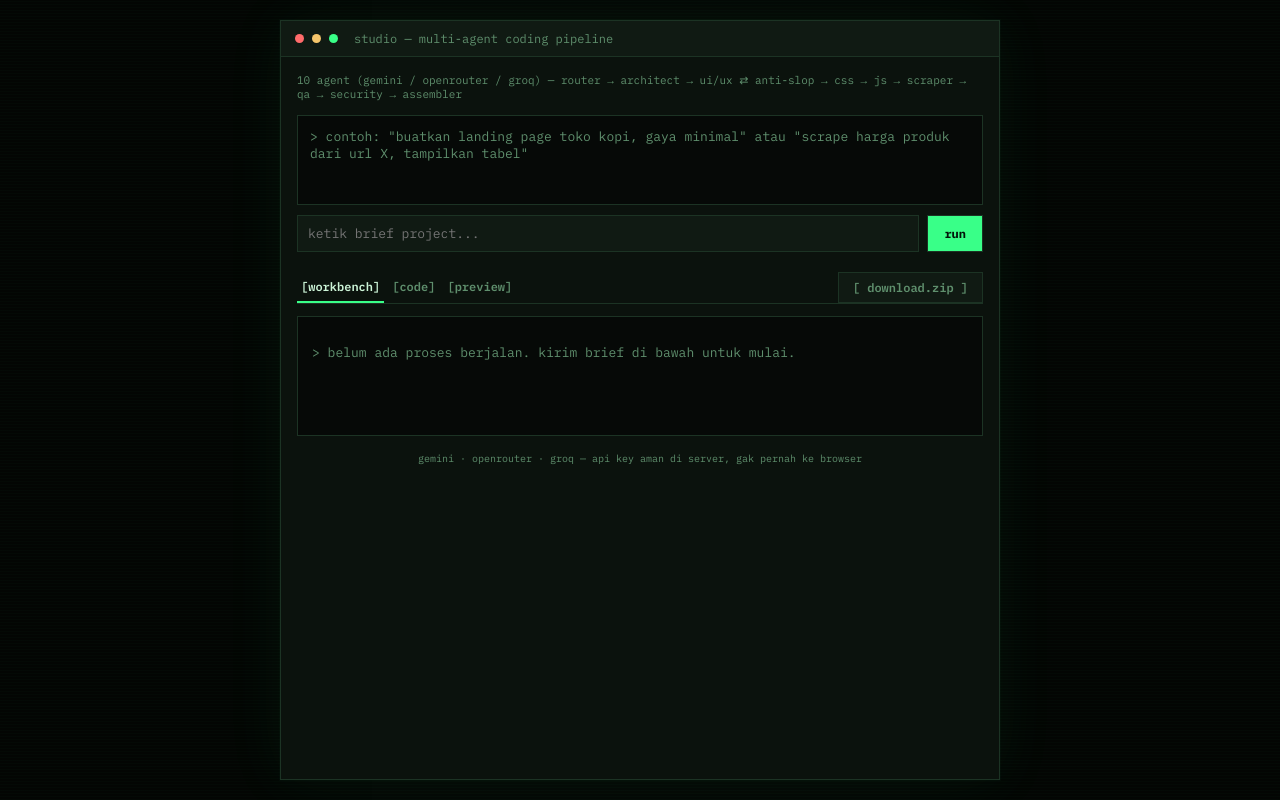
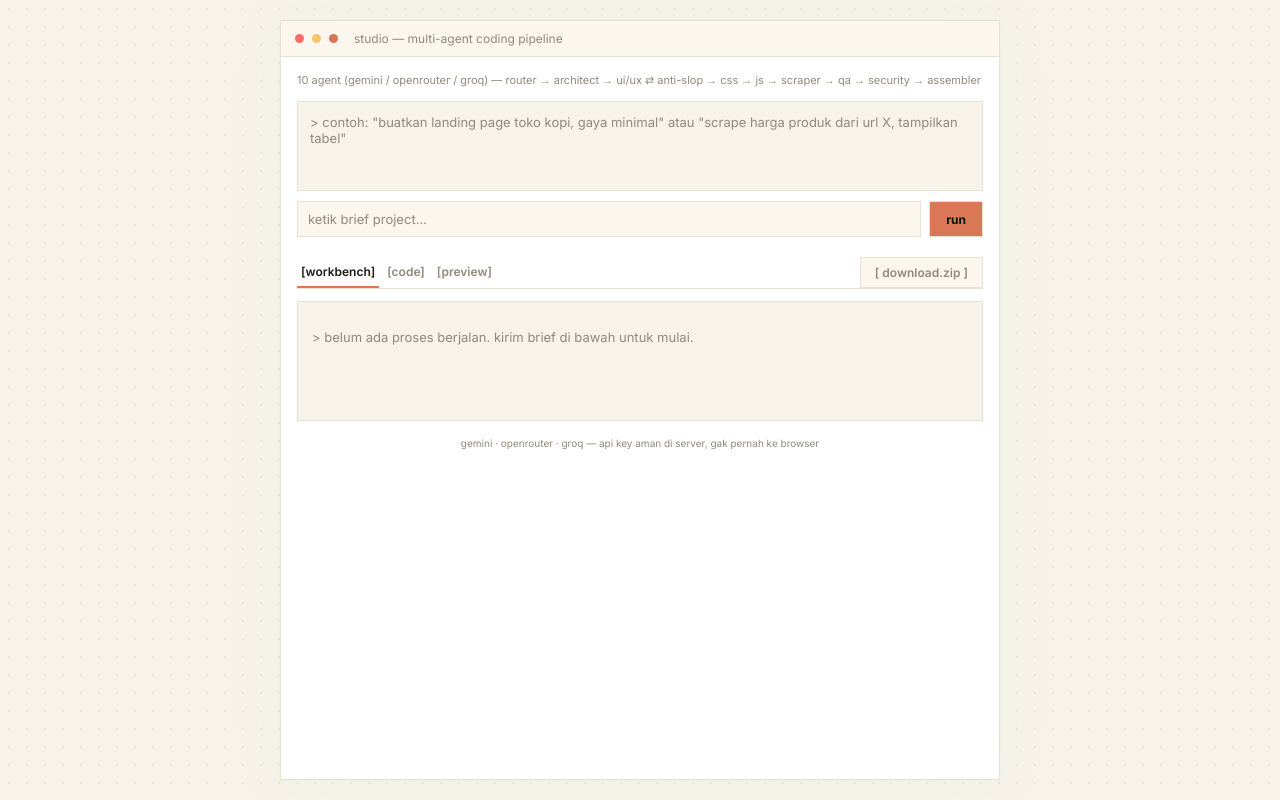
Before and after one commit to AlanAkmil/HidakaAiStudio, a Next.js app: page / in a window 1280 px wide. Built offline with nearby package versions, Linux system fonts and the light colour scheme.

Commit message:
update app/globals.css

```diff
--- a/app/globals.css
+++ b/app/globals.css
@@ -1,16 +1,17 @@
-@import url("https://fonts.googleapis.com/css2?family=IBM+Plex+Mono:wght@400;500;600;700&display=swap");
+@import url("https://fonts.googleapis.com/css2?family=Inter:wght@400;500;600;700;800&family=IBM+Plex+Mono:wght@400;500;600&display=swap");
 
 :root {
-  --bg: #060907;
-  --panel: #0b120d;
-  --panel-raised: #101a13;
-  --scan: rgba(57, 255, 136, 0.035);
-  --text: #cdf5d8;
-  --text-muted: #5f8f6d;
-  --accent: #39ff88;
-  --accent-dim: #1c6b3c;
-  --error: #ff6b6b;
-  --border: #1c3324;
+  --bg: #f7f2ea;
+  --panel: #ffffff;
+  --panel-raised: #fbf7ef;
+  --dot: rgba(28, 22, 15, 0.06);
+  --text: #201a12;
+  --text-muted: #918a7c;
+  --accent: #d97757;
+  --accent-soft: #f3ddd2;
+  --success: #6f8f5c;
+  --error: #c2472f;
+  --border: #e9e1d2;
 }
 
 * {
@@ -22,10 +23,17 @@ body {
   margin: 0;
   padding: 0;
   min-height: 100%;
-  background: #030503;
+  background: var(--bg);
   color: var(--text);
+  font-family: "Inter", system-ui, sans-serif;
+  background-image: radial-gradient(var(--dot) 1px, transparent 1px);
+  background-size: 18px 18px;
+}
+
+code,
+pre,
+.mono {
   font-family: "IBM Plex Mono", ui-monospace, monospace;
-  background-image: repeating-linear-gradient(0deg, var(--scan) 0px, transparent 1px, transparent 3px);
 }
 
 * {
@@ -40,8 +48,12 @@ button {
   cursor: pointer;
 }
 
+input::placeholder {
+  color: var(--text-muted);
+}
+
 ::selection {
-  background: var(--accent-dim);
+  background: var(--accent-soft);
 }
 
 .scrollbar-thin::-webkit-scrollbar {
```
